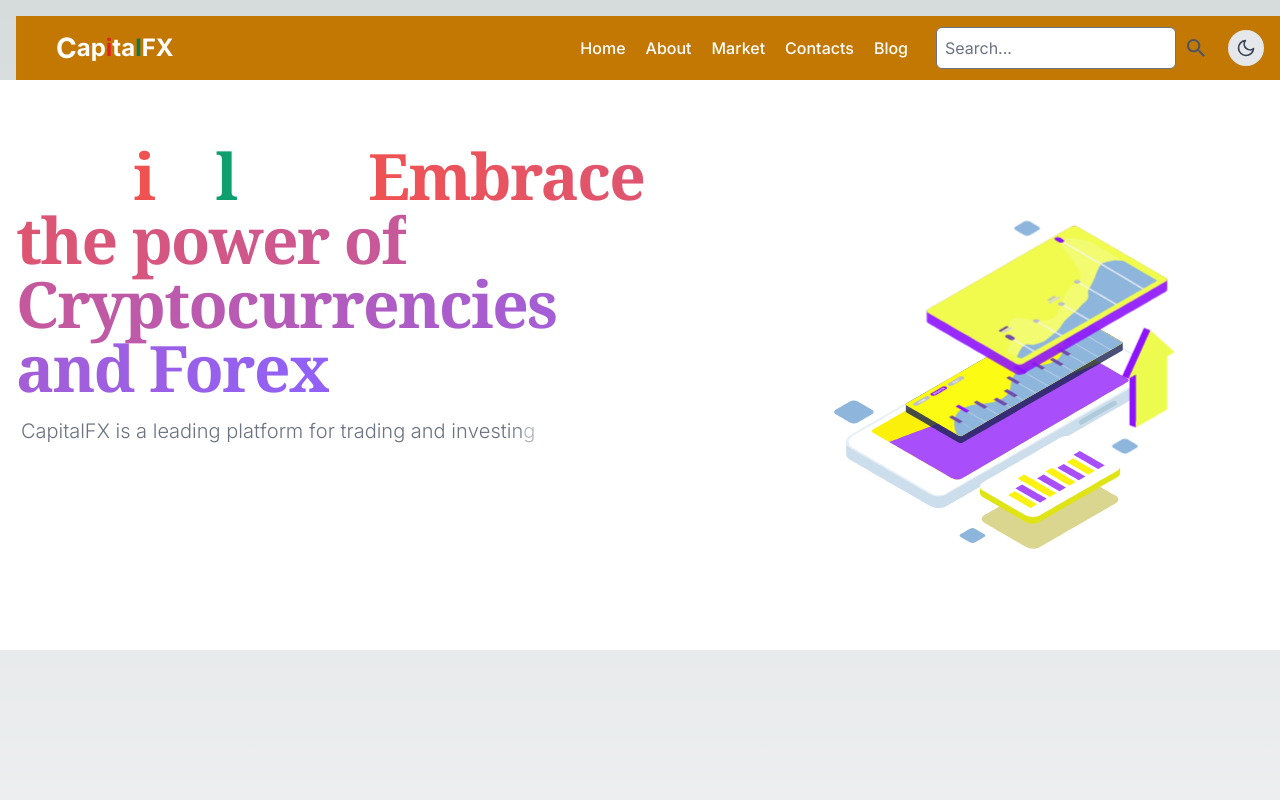
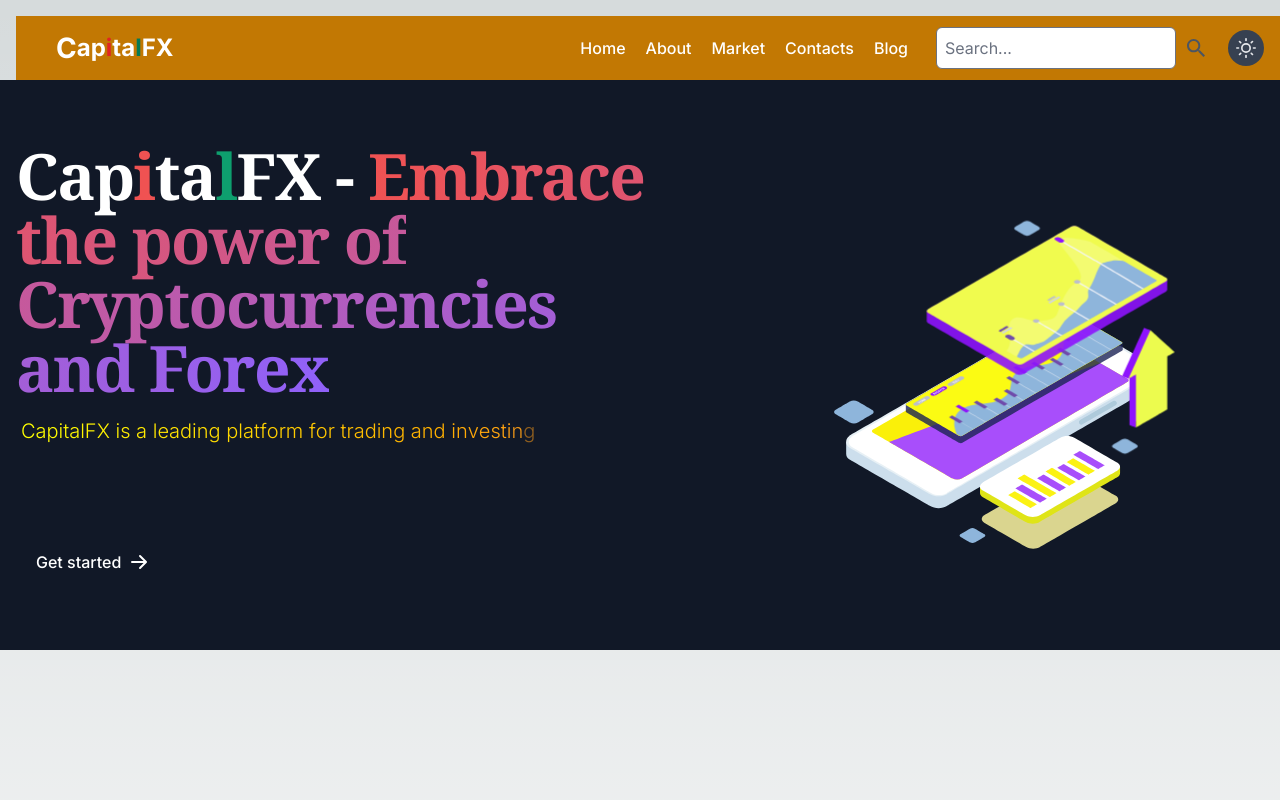
Before and after one commit to Ezejaemmanuel/capital_fx, a Next.js app: page / in a window 1280 px wide. Shown: the top 800 px of the page. Built offline with nearby package versions, Linux system fonts and the light colour scheme.

Commit message:
final for the day

```diff
--- a/components/AnimatedText.tsx
+++ b/components/AnimatedText.tsx
@@ -1,24 +1,30 @@
+
 // 'use client';
 // import { motion, AnimatePresence, useAnimation } from 'framer-motion';
 // import { useInView } from 'react-intersection-observer';
 // import { useEffect } from 'react';
+// import chroma from 'chroma-js';
 
 // interface AnimatedTextProps {
 //   inputText: string;
 //   randomizeColor: boolean;
+//   restartOnInView?: boolean;
 // }
 
-// const colors = ["#F59E0B", "#EF4444", "#3B82F6", "#10B981", "#EC4899"];
+// // Create a color scale from yellow to red
+// const colorScale = chroma.scale(['yellow', 'red']).mode('lch');
 
-// const AnimatedText: React.FC<AnimatedTextProps> = ({ inputText, randomizeColor }) => {
+// const AnimatedText: React.FC<AnimatedTextProps> = ({ inputText, randomizeColor, restartOnInView = false }) => {
 //   const controls = useAnimation();
 //   const { ref, inView } = useInView();
 
 //   useEffect(() => {
 //     if (inView) {
 //       controls.start("visible");
+//     } else if (!inView && restartOnInView) {
+//       controls.start("hidden");
 //     }
-//   }, [controls, inView]);
+//   }, [controls, inView, restartOnInView]);
 
 //   const textVariants = {
 //     hidden: { opacity: 0 },
@@ -35,13 +41,13 @@
 
 //   return (
 //     <AnimatePresence mode='wait'>
-//       <div className="flex flex-wrap items-center justify-center min-h-screen bg-gray-100">
+//       <div className="flex flex-wrap items-center justify-center   whitespace-pre-wrap">
 //         {chars.map((char, i) => (
 //           <motion.span
 //             ref={ref}
 //             key={char + "-" + i}
 //             // If character is a non-breaking space just leave it empty, otherwise apply color styling
-//             style={char === '\u00A0' ? {} : (randomizeColor ? { color: colors[i % colors.length] } : {})}
+//             style={char === '\u00A0' ? {} : (randomizeColor ? { color: colorScale(i / chars.length).hex() } : {})}
 //             variants={textVariants}
 //             custom={i}
 //             initial="hidden"
@@ -60,16 +66,17 @@
 import { motion, AnimatePresence, useAnimation } from 'framer-motion';
 import { useInView } from 'react-intersection-observer';
 import { useEffect } from 'react';
+import chroma from 'chroma-js';
 
 interface AnimatedTextProps {
   inputText: string;
   randomizeColor: boolean;
   restartOnInView?: boolean;
+  colorStart: string;
+  colorEnd: string;
 }
 
-const colors = ["#F59E0B", "#EF4444", "#3B82F6", "#10B981", "#EC4899"];
-
-const AnimatedText: React.FC<AnimatedTextProps> = ({ inputText, randomizeColor, restartOnInView = false }) => {
+const AnimatedText: React.FC<AnimatedTextProps> = ({ inputText, randomizeColor, restartOnInView = false, colorStart='yellow', colorEnd='red' }) => {
   const controls = useAnimation();
   const { ref, inView } = useInView();
 
@@ -91,18 +98,21 @@ const AnimatedText: React.FC<AnimatedTextProps> = ({ inputText, randomizeColor,
     })
   };
 
+  // Create a color scale from colorStart to colorEnd
+  const colorScale = chroma.scale([colorStart, colorEnd]).mode('lch');
+
   // Replace spaces with non-breaking spaces
   const chars = [...inputText.replace(/ /g, '\u00A0')];
 
   return (
     <AnimatePresence mode='wait'>
-      <div className="flex flex-wrap items-center justify-center  whitespace-pre-wrap">
+      <div className="flex flex-wrap items-center justify-center bg-white dark:bg-gray-900 whitespace-pre-wrap">
         {chars.map((char, i) => (
           <motion.span
             ref={ref}
             key={char + "-" + i}
             // If character is a non-breaking space just leave it empty, otherwise apply color styling
-            style={char === '\u00A0' ? {} : (randomizeColor ? { color: colors[i % colors.length] } : {})}
+            style={char === '\u00A0' ? {} : (randomizeColor ? { color: colorScale(i / chars.length).hex() } : {})}
             variants={textVariants}
             custom={i}
             initial="hidden"
--- a/components/Header_AI.tsx
+++ b/components/Header_AI.tsx
@@ -43,15 +43,15 @@ const HeroSection: React.FC = () => {
                             animate="visible"
                             exit="exit"
                         >
-                            <span className="">C</span>
-                            <span className="">a</span>
-                            <span className="">p</span>
+                            <span className="text-black dark:text-white">C</span>
+                            <span className="text-black dark:text-white">a</span>
+                            <span className="text-black dark:text-white">p</span>
                             <span className="text-red-500">i</span>
-                            <span className="">t</span>
-                            <span className="">a</span>
+                            <span className="text-black dark:text-white">t</span>
+                            <span className="text-black dark:text-white">a</span>
                             <span className="text-green-500">l</span>
-                            <span className="">F</span>
-                            <span className="">X</span> - <span className="bg-gradient-to-r from-red-500 to-purple-500 bg-clip-text text-transparent">{descriptions[index]}</span>
+                            <span className="text-black dark:text-white">F</span>
+                            <span className="text-black dark:text-white">X</span> - <span className="bg-gradient-to-r from-red-500 to-purple-500 bg-clip-text text-transparent">{descriptions[index]}</span>
                         </motion.h1>
                     </AnimatePresence>
                     <motion.p
@@ -60,7 +60,7 @@ const HeroSection: React.FC = () => {
                         animate={{ opacity: 1 }}
                         transition={{ duration: 0.25 }}
                     >
-                        <AnimatedText inputText={'CapitalFX is a leading platform for trading and investing in cryptocurrencies, forex, and other financial instruments. We provide a seamless and secure interface for all your trading needs.'} randomizeColor={false} />
+                        <AnimatedText inputText={'CapitalFX is a leading platform for trading and investing in cryptocurrencies, forex, and other financial instruments. We provide a seamless and secure interface for all your trading needs.'} randomizeColor={true} colorStart={'yellow'} colorEnd={'purple'} />
                     </motion.p>
                     <Link href="#" className="inline-flex items-center justify-center px-5 py-3 mr-3 text-base font-medium text-center text-white rounded-lg bg-primary-700 hover:bg-primary-800 focus:ring-4 focus:ring-primary-300 dark:focus:ring-primary-900">
                         Get started
--- a/components/ToogleMode.tsx
+++ b/components/ToogleMode.tsx
@@ -6,9 +6,9 @@ const ToggleModeButton: FC = () => {
   const [darkMode, setDarkMode] = useState<boolean>(() => {
     if (typeof window !== 'undefined') {
       const storedDarkMode = localStorage.getItem('darkMode');
-      return storedDarkMode ? JSON.parse(storedDarkMode) : false;
+      return storedDarkMode ? JSON.parse(storedDarkMode) : true;
     }
-    return false;
+    return true;
   });
 
   useEffect(() => {
--- a/package.json
+++ b/package.json
@@ -13,6 +13,7 @@
     "@types/react": "18.2.14",
     "@types/react-dom": "18.2.6",
     "autoprefixer": "10.4.14",
+    "chroma-js": "^2.4.2",
     "eslint": "8.44.0",
     "eslint-config-next": "13.4.9",
     "flowbite": "^1.7.0",
```
Also changed, not shown: 1 other file (tests, documents, lock files or other folders).
